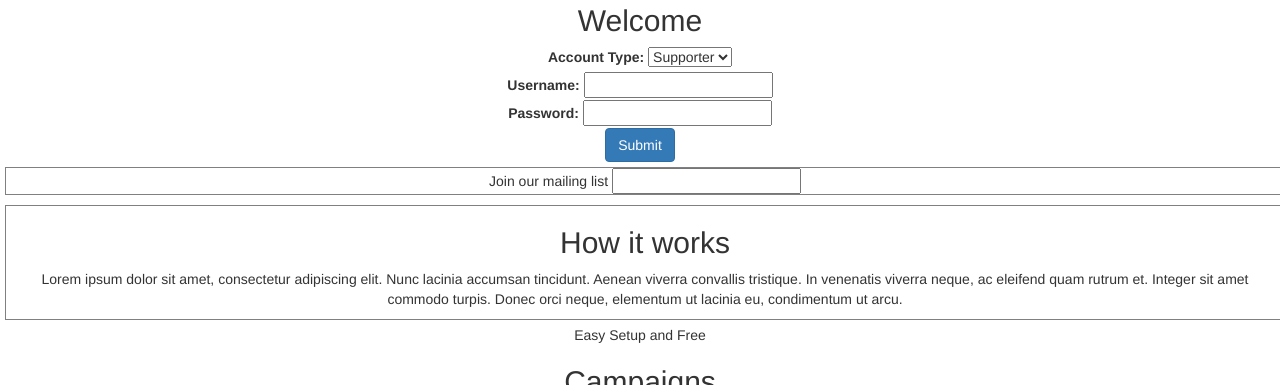
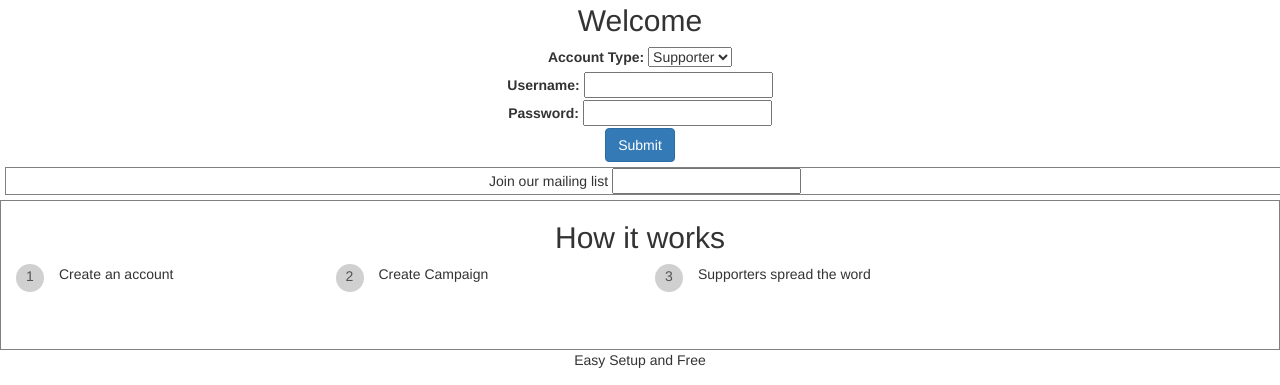
Before and after one commit to msamuels/social_monitization, a PHP site: template templates/supporter-login.php in a window 1280 px wide. Shown: the part 159-544 px from the top of the page. Run offline with PHP 8.4, Linux system fonts and the light colour scheme; the template is opened without the code that fills it, so the values that code supplies are empty; the visitor is signed in with stand-in values (Sample User, id 1).

Commit message:
Initial commtii of css overrides

```diff
--- /dev/null
+++ b/public/css/override.css
@@ -0,0 +1,36 @@
+.circle{
+    background: #d0d0d0;
+    border-radius: 50%;
+    text-align: center;
+    width: 28px;
+    height: 28px;
+    color: #525252;
+    line-height: 1.8;
+    margin-right: 15px;
+    min-height: 28px;
+    min-width: 28px;
+}
+
+#how-it-works{
+    height: 150px;
+    border: 1px solid grey;
+}
+
+.how-it-works-steps {
+    border: 1px solid grey;
+    margin: 5px;
+    height: 28px;
+    padding: 5px;
+}
+
+#navbar-fixed-bottom, .navbar-fixed-top {
+    position: relative;
+}
+
+.pull-left {
+    float: left;
+}
+
+.subnav{
+    border-top-color: #3c3c3c;
+}
--- a/templates/header.php
+++ b/templates/header.php
@@ -9,20 +9,14 @@
     <meta name="viewport" content="width=device-width, initial-scale=1">
     <title>Social Monitization</title>
     <link href="/bootstrap/css/bootstrap.min.css" rel="stylesheet">
+	<link href="css/override.css" rel="stylesheet">
     <!-- HTML5 shim and Respond.js for IE8 support of HTML5 elements and media queries -->
     <!-- WARNING: Respond.js doesn't work if you view the page via file:// -->
     <!--[if lt IE 9]>
     <script src="https://oss.maxcdn.com/html5shiv/3.7.2/html5shiv.min.js"></script>
     <script src="https://oss.maxcdn.com/respond/1.4.2/respond.min.js"></script>
     <![endif]-->
-	<style>
-		#navbar-fixed-bottom, .navbar-fixed-top {
-			position: relative;
-		}
-		.subnav{
-			border-top-color: #3c3c3c;
-		}
-	</style>
+
 </head>
 
 <body>
--- a/templates/supporter-login.php
+++ b/templates/supporter-login.php
@@ -42,14 +42,25 @@
 
 <div class="row">
 	<div class="col-xs-6 col-md-12" style="border: 1px solid grey; margin: 5px;">
-		Join our mailing list <input type="text"></input>
+		Join our mailing list <input type="text">
 	</div>
 </div>
 
-<div class="row">
-	<div class="col-xs-6 col-md-12" style="border: 1px solid grey; margin: 5px;">
-		<p><H2>How it works</H2></p>
-		<p>Lorem ipsum dolor sit amet, consectetur adipiscing elit. Nunc lacinia accumsan tincidunt. Aenean viverra convallis tristique. In venenatis viverra neque, ac eleifend quam rutrum et. Integer sit amet commodo turpis. Donec orci neque, elementum ut lacinia eu, condimentum ut arcu. </p>
+<div class="row" id="how-it-works">
+	<p><H2>How it works</H2></p>
+	<div class="col-xs-4 col-sm-3 pull-left" class="how-it-works-steps">
+		<div class="circle pull-left"><span>1</span></div>
+		<div class="pull-left">Create an account</div>
+	</div>
+	<div class="col-xs-4 col-sm-3 pull-left" class="how-it-works-steps">
+		<div class="circle pull-left"><span>2</span></div>
+		<div class="pull-left">Create Campaign</div>
+	</div>
+
+
+	<div class="col-xs-4 col-sm-3" class="how-it-works-steps">
+		<div class="circle pull-left"><span>3</span></div>
+		<div class="pull-left">Supporters spread the word</div>
 	</div>
 </div>
 
```
